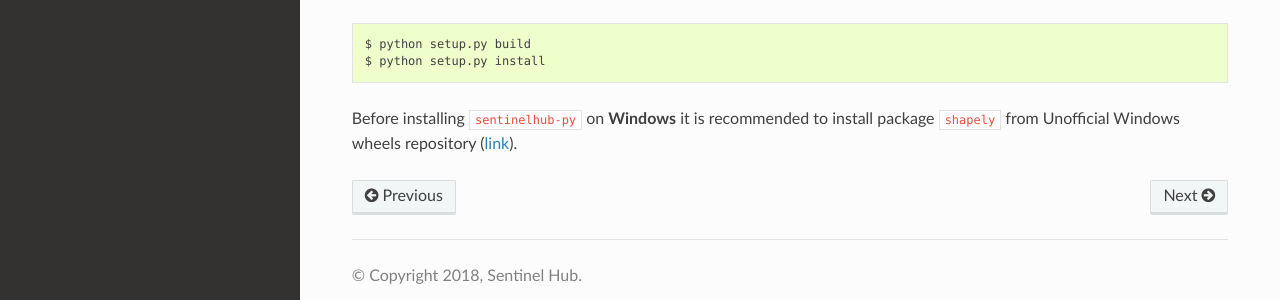
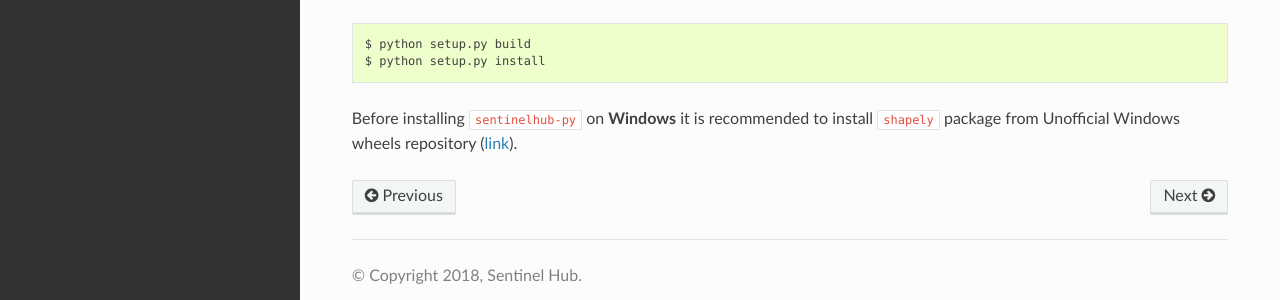
Before and after one commit to sentinel-hub/sentinelhub-py, a Sphinx documentation site: the page built from docs/source/install.rst, in a window 1280 px wide. Shown: the part 529-829 px from the top of the page. Built offline with Sphinx 7.4.7 and the Read the Docs theme 2.0.0, drawn with Linux system fonts in a browser that asks for light colours; pages that are not in the unit, such as notebooks, are missing from menus.

```diff
--- a/docs/source/install.rst
+++ b/docs/source/install.rst
@@ -19,7 +19,7 @@ or manually::
 $ python setup.py build
 $ python setup.py install
 
-Before installing ``sentinelhub-py`` on **Windows** it is recommended to install package ``shapely`` from
+Before installing ``sentinelhub-py`` on **Windows** it is recommended to install ``shapely`` package from
 Unofficial Windows wheels repository (link_).
 
 
```
Also changed, not shown: README.md (+5 -5 lines).
